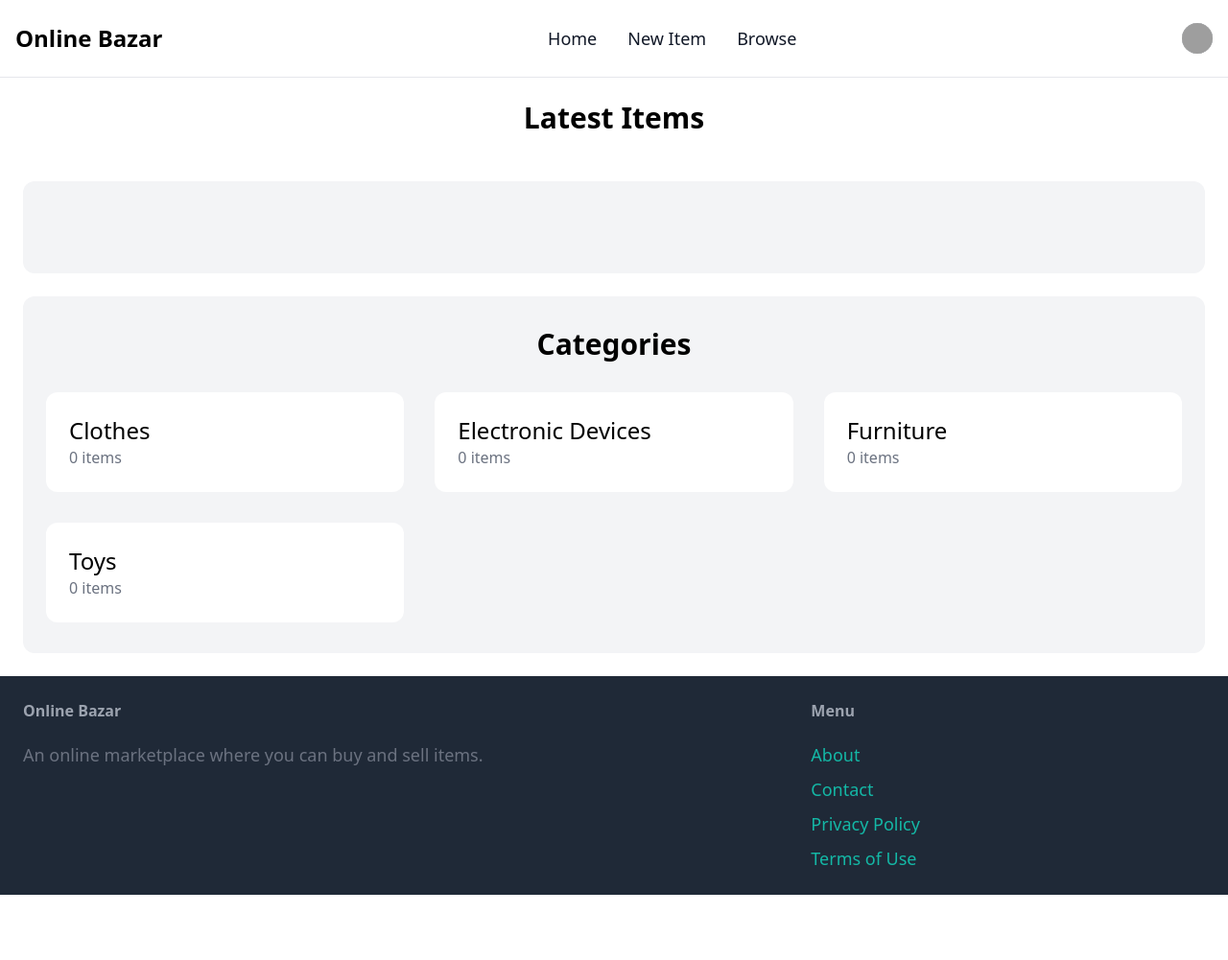
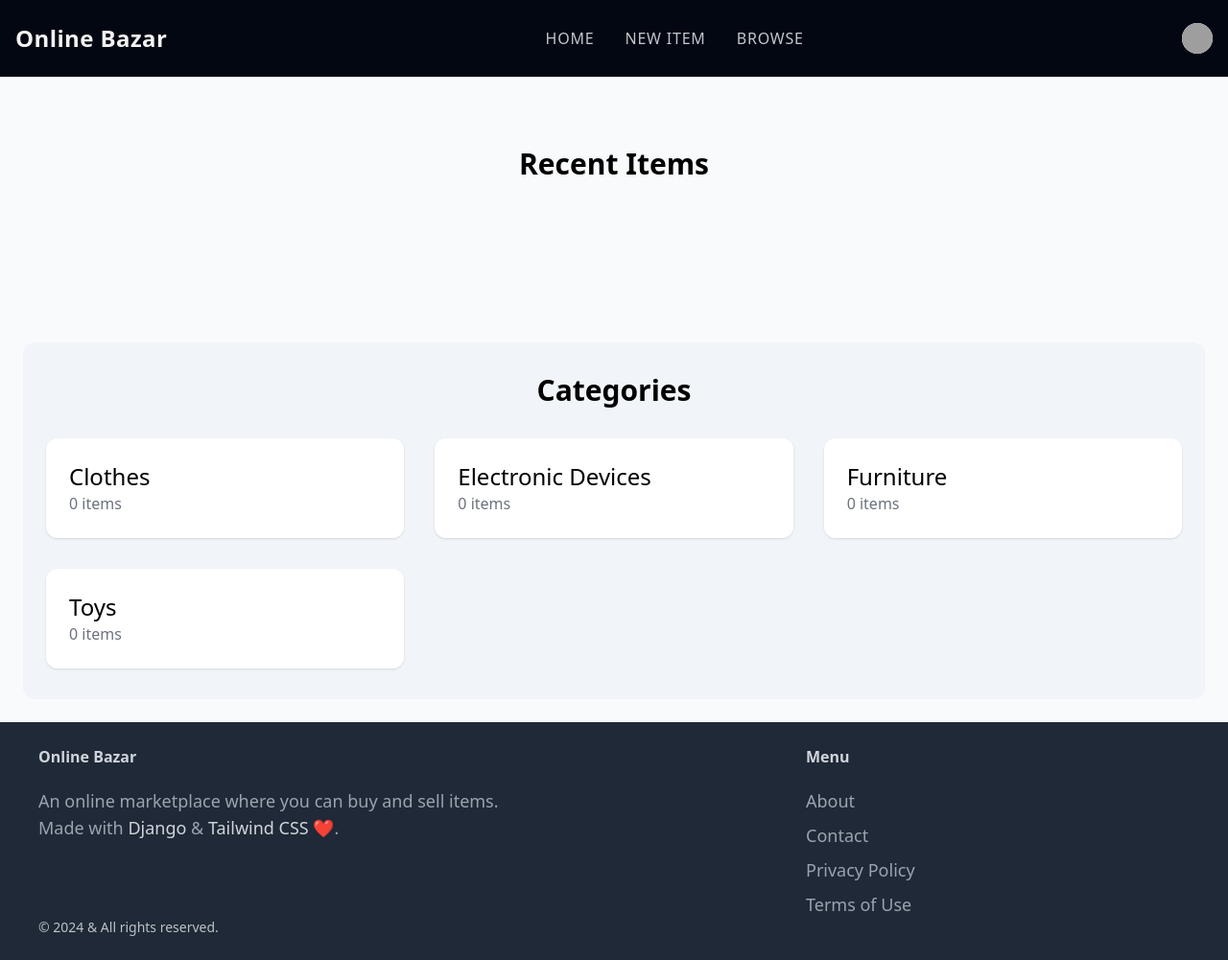
Before and after one commit to matrix-bro/online-bazar, a Django app: page / in a window 1280 px wide. Shown: the whole page at 96% size. Before the commit the page ends 933 px from the top, so only its background shows below. Run offline with Django 4.2, Linux system fonts and the light colour scheme; data comes from the database, SQL or seed files in the repository; data that the repository does not hold is empty; parts of the project's set-up code (start-up, migrations or seed data) failed here and were passed over; some libraries are stand-ins or nearby versions; grey boxes are pictures that could not be loaded.

Commit message:
Design changes in home page

```diff
--- a/app/templates/app/base.html
+++ b/app/templates/app/base.html
@@ -3,103 +3,204 @@
 <!DOCTYPE html>
 <html lang="en">
   <head>
-    <meta charset="UTF-8">
-    <meta name="viewport" content="width=device-width, initial-scale=1.0">
+    <meta charset="UTF-8" />
+    <meta name="viewport" content="width=device-width, initial-scale=1.0" />
 
     <!-- Tailwind CDN -->
     <script src="https://cdn.tailwindcss.com"></script>
 
     <!-- Flowbite CDN -->
-    <link href="https://cdnjs.cloudflare.com/ajax/libs/flowbite/2.2.1/flowbite.min.css"  rel="stylesheet" />
+    <link
+      href="https://cdnjs.cloudflare.com/ajax/libs/flowbite/2.2.1/flowbite.min.css"
+      rel="stylesheet"
+    />
 
     <title>{%block title %}{% endblock %} | Online Bazar</title>
   </head>
-<body>
-    <nav class="py-2 bg-white border-gray-200 dark:bg-gray-900 border-b border-gray-200">
-        <div class="max-w-screen-xl flex flex-wrap items-center justify-between mx-auto p-4">
-        <a href="{% url 'index' %}" class="flex items-center space-x-3 rtl:space-x-reverse">
-            <span class="self-center text-2xl font-semibold whitespace-nowrap dark:text-white">Online Bazar</span>
+  <body class="bg-slate-50">
+    <nav
+      class="py-2 bg-gray-950 text-white border-gray-200 border-b border-gray-200"
+    >
+      <div
+        class="max-w-screen-xl flex flex-wrap items-center justify-between mx-auto p-4"
+      >
+        <a
+          href="{% url 'index' %}"
+          class="flex items-center space-x-3 tracking-wide text-white/95"
+        >
+          <span class="self-center text-2xl font-semibold whitespace-nowrap"
+            >Online Bazar</span
+          >
         </a>
-        <div class="flex items-center md:order-2 space-x-3 md:space-x-0 rtl:space-x-reverse">
-            <button type="button" class="flex text-sm bg-gray-800 rounded-full md:me-0 focus:ring-4 focus:ring-gray-300 dark:focus:ring-gray-600" id="user-menu-button" aria-expanded="false" data-dropdown-toggle="user-dropdown" data-dropdown-placement="bottom">
+        <div class="flex items-center md:order-2 space-x-3 md:space-x-0">
+          <button
+            type="button"
+            class="flex text-sm rounded-full bg-white md:me-0"
+            id="user-menu-button"
+            aria-expanded="false"
+            data-dropdown-toggle="user-dropdown"
+            data-dropdown-placement="bottom"
+          >
             <span class="sr-only">Open user menu</span>
-            <img class="w-8 h-8 rounded-full bg-white" src="{% static 'images/user.png' %}" alt="user photo">
+            <img
+              class="w-8 h-8 rounded-full"
+              src="{% static 'images/user.png' %}"
+              alt="user photo"
+            />
           </button>
           <!-- Dropdown menu -->
-            <div class="z-50 hidden my-4 text-base list-none bg-white divide-y divide-gray-100 rounded-lg shadow dark:bg-gray-700 dark:divide-gray-600" id="user-dropdown">
+          <div
+            class="z-50 hidden my-4 w-36 text-base text-center list-none bg-white divide-y divide-gray-100 rounded-lg shadow"
+            id="user-dropdown"
+          >
             {% if request.user.is_authenticated %}
-                    <div class="px-4 py-3">
-                        <span class="block text-sm text-gray-900 dark:text-white">{{ user.username }}</span>
-                        <span class="block text-sm  text-gray-500 truncate dark:text-gray-400">{{ user.email }}</span>
-                    </div>
-                    <ul class="py-2" aria-labelledby="user-menu-button">
-                        <li>
-                            <a href="{% url 'dashboard' %}" class="block px-4 py-2 text-sm text-gray-700 hover:bg-gray-100 dark:hover:bg-gray-600 dark:text-gray-200 dark:hover:text-white">Dashboard</a>
+            <ul class="py-2 bg-gray-950 text-gray-200/85 tracking-wide rounded-md uppercase" aria-labelledby="user-menu-button">
+              <li class="lowercase border-b pb-2">
+                <span class="block text-sm">{{ user.username }}</span>
+                <span class="block text-sm text-gray-400/80 truncate">{{ user.email }}</span>
               </li>
               <li>
-                            <a href="{% url 'inbox' %}" class="block px-4 py-2 text-sm text-gray-700 hover:bg-gray-100 dark:hover:bg-gray-600 dark:text-gray-200 dark:hover:text-white">Inbox</a>
+                <a
+                  href="{% url 'dashboard' %}"
+                  class="block px-4 py-2 text-sm font-semibold hover:text-white"
+                  >Dashboard</a
+                >
               </li>
               <li>
-                            <a href="{% url 'logout' %}" class="block px-4 py-2 text-sm text-gray-700 hover:bg-red-200 dark:hover:bg-gray-600 dark:text-gray-200 dark:hover:text-white">Sign out</a>
+                <a
+                  href="{% url 'inbox' %}"
+                  class="block px-4 py-2 text-sm font-semibold hover:text-white"
+                  >Inbox</a
+                >
+              </li>
+              <li>
+                <a
+                  href="{% url 'logout' %}"
+                  class="block px-4 py-2 text-sm font-semibold hover:text-red-400"
+                  >Sign out</a
+                >
               </li>
             </ul>
             {% else %}
-                    <ul class="py-2 w-24" aria-labelledby="user-menu-button">
+            <ul class="py-2 w-36 bg-gray-950 text-gray-200/85 tracking-wide rounded-md uppercase" aria-labelledby="user-menu-button">
               <li>
-                            <a href="{% url 'login' %}" class="block px-4 py-2 text-sm text-gray-700 hover:bg-gray-100 dark:hover:bg-gray-600 dark:text-gray-200 dark:hover:text-white">Log in</a>
+                <a
+                  href="{% url 'login' %}"
+                  class="block px-4 py-2 text-sm font-semibold hover:text-white"
+                  >Log in</a
+                >
               </li>
               <li>
-                            <a href="{% url 'signup' %}" class="block px-4 py-2 text-sm text-gray-700 hover:bg-gray-100 dark:hover:bg-gray-600 dark:text-gray-200 dark:hover:text-white">Sign up</a>
+                <a
+                  href="{% url 'signup' %}"
+                  class="block px-4 py-2 text-sm font-semibold hover:text-white"
+                  >Sign up</a
+                >
               </li>
             </ul>
             {% endif %}
           </div>
-            <button data-collapse-toggle="navbar-user" type="button" class="inline-flex items-center p-2 w-10 h-10 justify-center text-sm text-gray-500 rounded-lg md:hidden hover:bg-gray-100 focus:outline-none focus:ring-2 focus:ring-gray-200 dark:text-gray-400 dark:hover:bg-gray-700 dark:focus:ring-gray-600" aria-controls="navbar-user" aria-expanded="false">
+          <button
+            data-collapse-toggle="navbar-user"
+            type="button"
+            class="inline-flex items-center p-2 w-10 h-10 justify-center text-sm text-gray-500 rounded-lg md:hidden hover:bg-gray-100 focus:outline-none focus:ring-2 focus:ring-gray-200"
+            aria-controls="navbar-user"
+            aria-expanded="false"
+          >
             <span class="sr-only">Open main menu</span>
-            <svg class="w-5 h-5" aria-hidden="true" xmlns="http://www.w3.org/2000/svg" fill="none" viewBox="0 0 17 14">
-                <path stroke="currentColor" stroke-linecap="round" stroke-linejoin="round" stroke-width="2" d="M1 1h15M1 7h15M1 13h15"/>
+            <svg
+              class="w-5 h-5"
+              aria-hidden="true"
+              xmlns="http://www.w3.org/2000/svg"
+              fill="none"
+              viewBox="0 0 17 14"
+            >
+              <path
+                stroke="currentColor"
+                stroke-linecap="round"
+                stroke-linejoin="round"
+                stroke-width="2"
+                d="M1 1h15M1 7h15M1 13h15"
+              />
             </svg>
           </button>
         </div>
-        <div class="items-center justify-between hidden w-full md:flex md:w-auto md:order-1" id="navbar-user">
-            <ul class="flex flex-col font-medium p-4 md:p-0 mt-4 border border-gray-100 rounded-lg bg-gray-50 md:space-x-8 rtl:space-x-reverse md:flex-row md:mt-0 md:border-0 md:bg-white dark:bg-gray-800 md:dark:bg-gray-900 dark:border-gray-700">
+        <div
+          class="items-center justify-between hidden w-full md:flex md:w-auto md:order-1"
+          id="navbar-user"
+        >
+          <ul
+            class="flex flex-col font-medium text-gray-200/85 tracking-wider uppercase p-4 md:p-0 mt-4 border border-gray-100 rounded-lg md:space-x-8 md:flex-row md:mt-0 md:border-0"
+          >
             <li>
-                    <a href="{% url 'index' %}" class="block py-2 px-3 text-lg text-gray-900 rounded hover:bg-gray-100 md:hover:bg-transparent md:hover:text-blue-700 md:p-0 dark:text-white md:dark:hover:text-blue-500 dark:hover:bg-gray-700 dark:hover:text-white md:dark:hover:bg-transparent dark:border-gray-700">Home</a>
+              <a
+                href="{% url 'index' %}"
+                class="block py-2 px-3 text-base md:p-0 hover:text-white"
+                >Home</a
+              >
             </li>
             <li>
-                    <a href="{% url 'new-item' %}" class="block py-2 px-3 text-lg text-gray-900 rounded hover:bg-gray-100 md:hover:bg-transparent md:hover:text-blue-700 md:p-0 dark:text-white md:dark:hover:text-blue-500 dark:hover:bg-gray-700 dark:hover:text-white md:dark:hover:bg-transparent dark:border-gray-700">New Item</a>
+              <a
+                href="{% url 'new-item' %}"
+                class="block py-2 px-3 text-base md:p-0 hover:text-white"
+                >New Item</a
+              >
             </li>
             <li>
-                    <a href="{% url 'browse' %}" class="block py-2 px-3 text-lg text-gray-900 rounded hover:bg-gray-100 md:hover:bg-transparent md:hover:text-blue-700 md:p-0 dark:text-white md:dark:hover:text-blue-500 dark:hover:bg-gray-700 dark:hover:text-white md:dark:hover:bg-transparent dark:border-gray-700">Browse</a>
+              <a
+                href="{% url 'browse' %}"
+                class="block py-2 px-3 text-base md:p-0 hover:text-white"
+                >Browse</a
+              >
             </li>
           </ul>
         </div>
       </div>
     </nav>
 
-    <div class="px-6 py-6 relative">
-        {% block content %}
-        {% endblock %}
-    </div>
+    <div class="px-6 py-6 relative">{% block content %} {% endblock %}</div>
 
-    <footer class="py-6 px-6 flex justify-between bg-gray-800">
+    <footer class="py-6 px-10 bg-gray-800 text-white">
+      <div class="flex justify-between">
         <div class="w-2/3 pr-10">
-            <h3 class="mb-5 font-semibold text-gray-400">Online Bazar</h3>
-            <p class="text-lg text-gray-500">An online marketplace where you can buy and sell items.</p>
+          <h3 class="mb-5 font-semibold text-gray-300">Online Bazar</h3>
+          <p class="text-lg text-gray-400">
+            An online marketplace where you can buy and sell items.
+          </p>
+          <p class="text-lg text-gray-400">Made with <span class="text-gray-300">Django</span> & <span class="text-gray-300">Tailwind CSS ❤️</span>.</p>
         </div>
         <div class="w-1/3">
-            <h3 class="mb-5 font-semibold text-gray-400">Menu</h3>
-            <ul class="space-y-2">
-                <li><a href="#" class="text-lg text-teal-500 hover:text-teal-700">About</a></li>
-                <li><a href="{% url 'contact' %}" class="text-lg text-teal-500 hover:text-teal-700">Contact</a></li>
-                <li><a href="#" class="text-lg text-teal-500 hover:text-teal-700">Privacy Policy</a></li>
-                <li><a href="#" class="text-lg text-teal-500 hover:text-teal-700">Terms of Use</a></li>
+          <h3 class="mb-5 font-semibold text-gray-300">Menu</h3>
+          <ul class="space-y-2 text-gray-400">
+            <li>
+              <a href="#" class="text-lg"
+                >About</a
+              >
+            </li>
+            <li>
+              <a
+                href="{% url 'contact' %}"
+                class="text-lg"
+                >Contact</a
+              >
+            </li>
+            <li>
+              <a href="#" class="text-lg"
+                >Privacy Policy</a
+              >
+            </li>
+            <li>
+              <a href="#" class="text-lg"
+                >Terms of Use</a
+              >
+            </li>
           </ul>
         </div>
+      </div>
+      <div class="text-gray-200/80 text-sm">&copy; 2024 & All rights reserved.</div>
     </footer>
 
     <!-- Flowbite -->
     <script src="https://cdnjs.cloudflare.com/ajax/libs/flowbite/2.2.1/flowbite.min.js"></script>
-
   </body>
 </html>
--- a/app/templates/app/index.html
+++ b/app/templates/app/index.html
@@ -3,8 +3,8 @@
 {% block title %} Welcome {% endblock %}
 
 {% block content %}
-    <h2 class="mb-12 text-2xl md:text-3xl text-center font-bold">Latest Items</h2>
-    <div class="mt-6 px-6 py-12 bg-gray-100 rounded-xl">
+    <h2 class="my-12 text-2xl md:text-3xl text-center font-semibold">Recent Items</h2>
+    <div class="mt-6 px-6 py-12">
         <div class="grid grid-cols-1 md:grid-cols-2 lg:grid-cols-3 gap-8">
             {% for item in items %}
                 <div class="bg-white border border-gray-200 rounded-lg shadow">
@@ -12,11 +12,11 @@
                         <img class="rounded-t-lg w-full" src="{{ item.image_card.url }}" alt="" />
                     </a>
                     <div class="p-5">
-                        <h5 class="mb-2 text-2xl font-bold tracking-tight text-gray-900 capitalize">{{ item.name }}</h5>
+                        <h5 class="mb-2 text-2xl font-semibold tracking-tight text-gray-900 capitalize">{{ item.name }}</h5>
                         <p class="mb-3 font-normal text-gray-700 capitalize">Price: {{ item.price|floatformat }}</p>
-                        <a href="{{ item.get_absolute_url }}" class="inline-flex items-center px-3 py-2 text-sm font-medium text-center text-white bg-blue-700 rounded-lg hover:bg-blue-800 focus:ring-4 focus:outline-none focus:ring-blue-300 dark:bg-blue-600 dark:hover:bg-blue-700 dark:focus:ring-blue-800">
+                        <a href="{{ item.get_absolute_url }}" class="group inline-flex items-center px-3 py-2 font-medium text-center border border-black/50 rounded-md bg-transparent hover:bg-gray-700 hover:text-white transition-all">
                             View Details
-                            <svg class="rtl:rotate-180 w-3.5 h-3.5 ms-2" aria-hidden="true" xmlns="http://www.w3.org/2000/svg" fill="none" viewBox="0 0 14 10">
+                            <svg class="w-3.5 h-3.5 ms-2 group-hover:animate-bounce transition-all" aria-hidden="true" xmlns="http://www.w3.org/2000/svg" fill="none" viewBox="0 0 14 10">
                                 <path stroke="currentColor" stroke-linecap="round" stroke-linejoin="round" stroke-width="2" d="M1 5h12m0 0L9 1m4 4L9 9"/>
                             </svg>
                         </a>
@@ -26,15 +26,15 @@
         </div>
     </div>
 
-    <div class="mt-6 px-6 py-8 bg-gray-100 rounded-xl">
-        <h2 class="pb-8 text-2xl md:text-3xl font-bold text-center">Categories</h2>
+    <div class="mt-6 px-6 py-8 rounded-xl bg-slate-100">
+        <h2 class="pb-8 text-2xl md:text-3xl font-semibold text-center">Categories</h2>
 
         <div class="grid grid-cols-1 md:grid-cols-2 lg:grid-cols-3 gap-8">
             {% for category in categories %}
-                <div>
+                <div class="shadow rounded-xl">
                     <a href="#">
-                        <div class="p-6 bg-white dark:text-black rounded-xl">
-                            <h2 class="text-2xl">{{ category.name }}</h2>
+                        <div class="p-6 bg-white rounded-xl">
+                            <h3 class="text-2xl">{{ category.name }}</h3>
                             <p class="text-gray-500">{{ category.items.count }} items</p>
                         </div>
                     </a>
```
Lines whose indentation alone changed are shown as unchanged.
